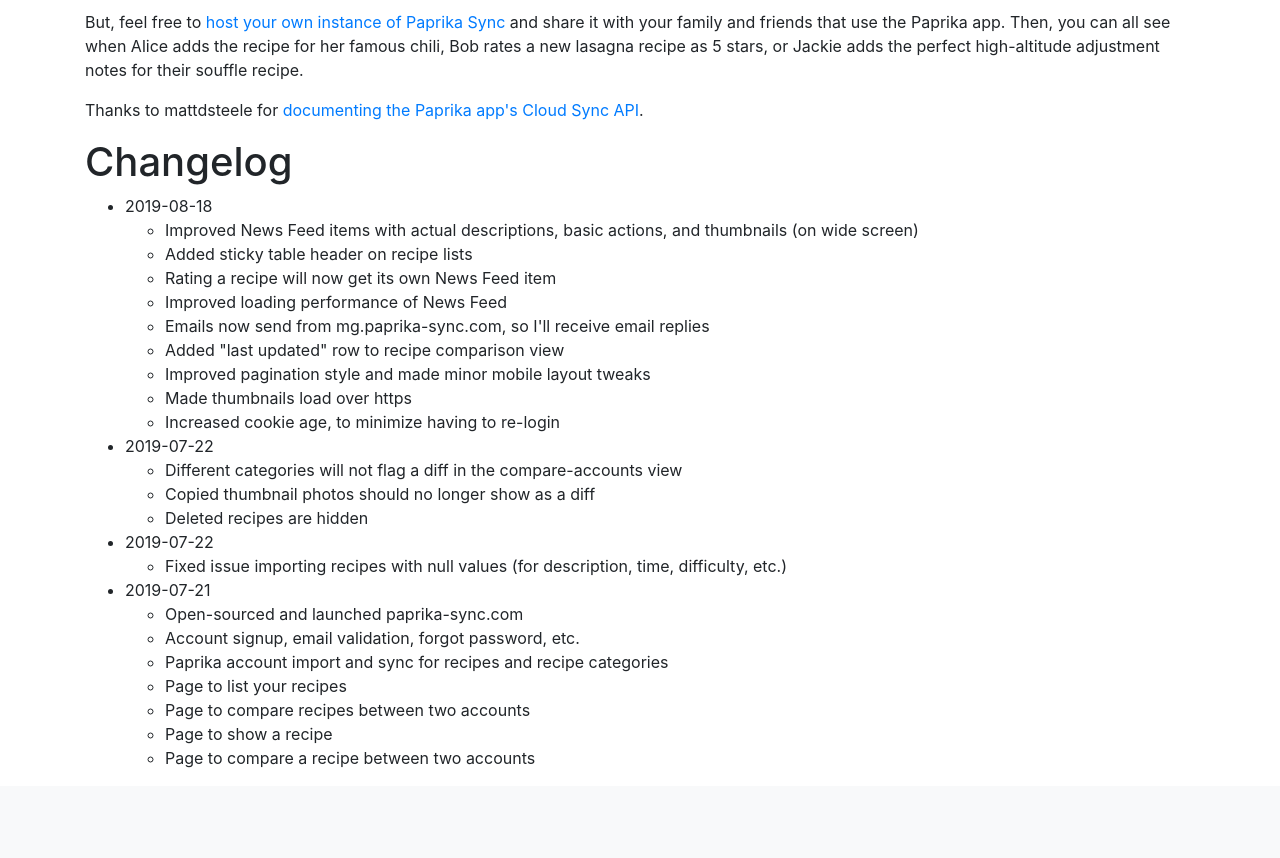
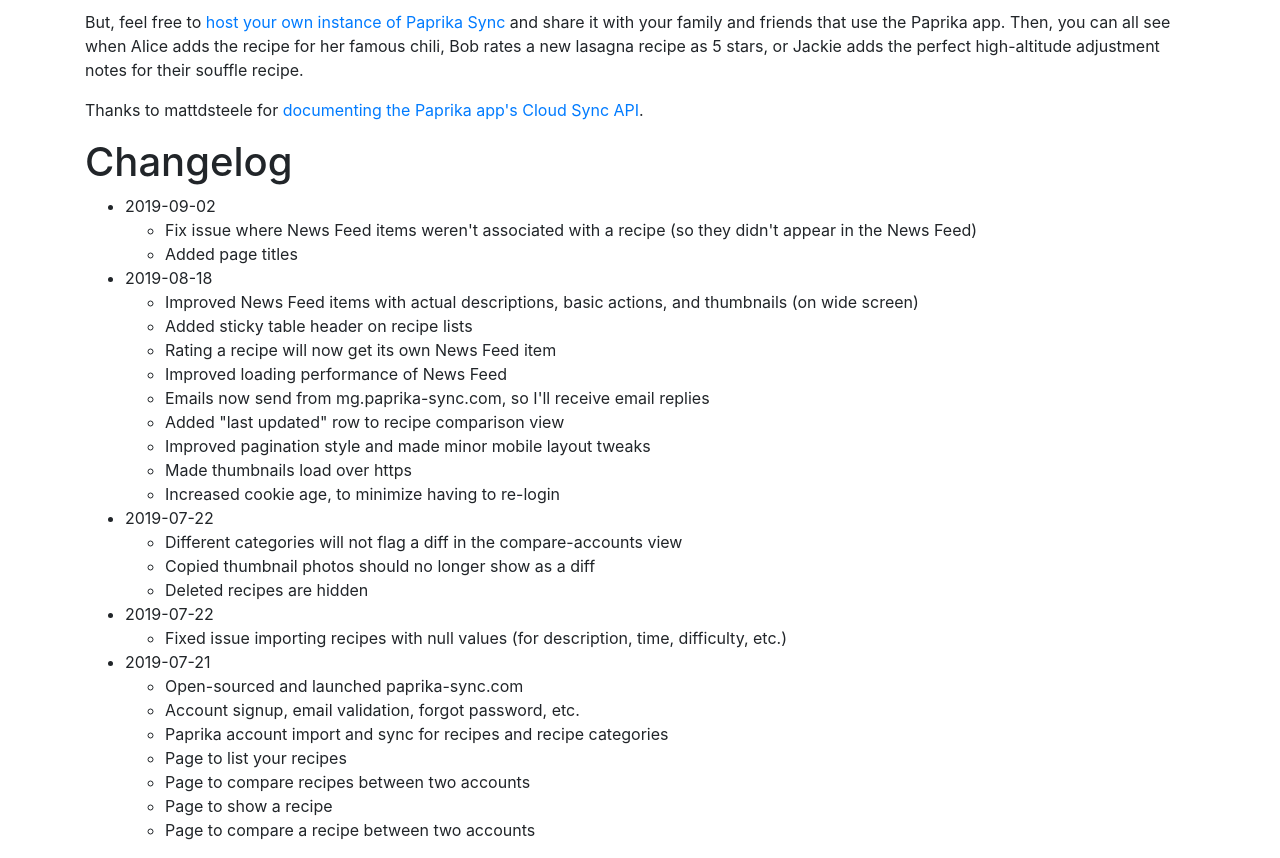
Before and after one commit to grschafer/paprika-sync, a Django app: page /about in a window 1280 px wide. Shown: the part 210-1068 px from the top of the page. Before the commit the page ends 978 px from the top, so only its background shows below. Run offline with Django 3.2, Linux system fonts and the light colour scheme; some libraries are stand-ins or nearby versions.

Commit message:
Updated changelog

```diff
--- a/paprika_sync/templates/core/_changelog.html
+++ b/paprika_sync/templates/core/_changelog.html
@@ -1,5 +1,11 @@
 <h1>Changelog</h1>
 <ul>
+    <li id="2019-09-02">2019-09-02
+        <ul>
+            <li>Fix issue where News Feed items weren't associated with a recipe (so they didn't appear in the News Feed)</li>
+            <li>Added page titles</li>
+        </ul>
+    </li>
     <li id="2019-08-18">2019-08-18
         <ul>
             <li>Improved News Feed items with actual descriptions, basic actions, and thumbnails (on wide screen)</li>
```
